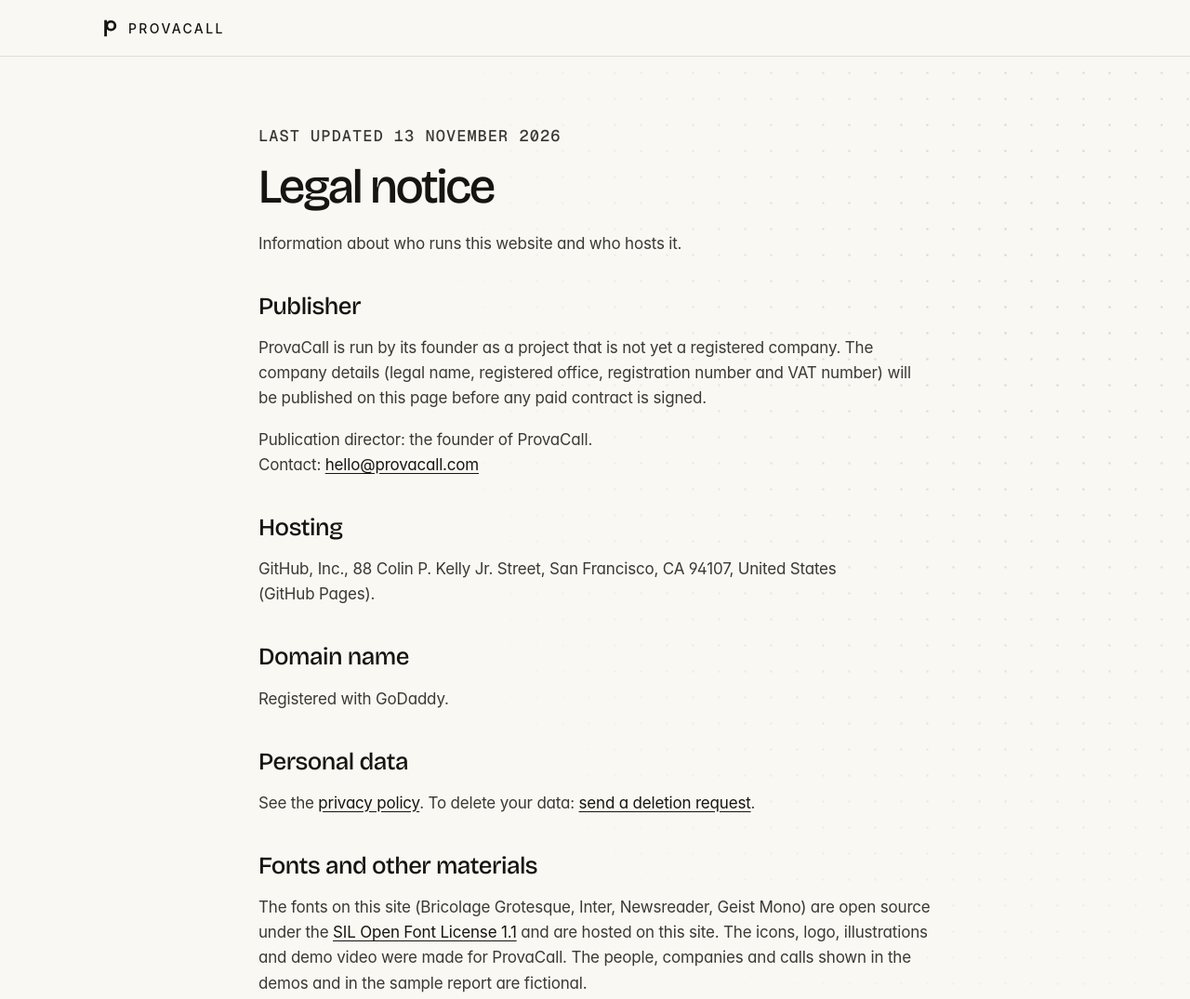
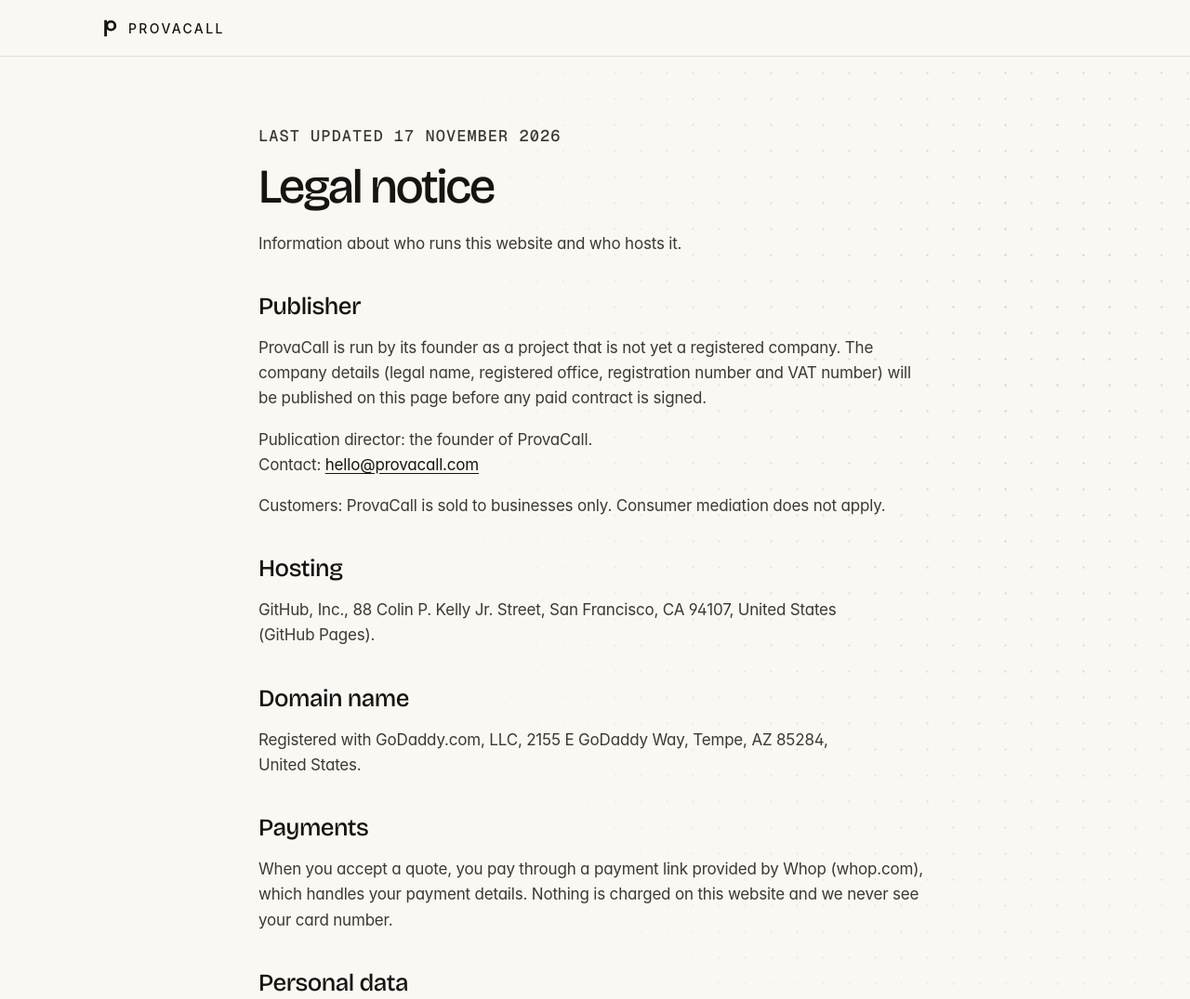
Before and after one commit to hichamsbn/provacall, a plain HTML site: page legal.html in a window 1280 px wide. Shown: the top 1075 px of the page at 93% size. Drawn offline with Linux system fonts and the light colour scheme.

Commit message:
Site : mentions légales complétées, paiement par lien Whop dans la confidentialité et les conditions

```diff
--- a/legal.html
+++ b/legal.html
@@ -19,20 +19,27 @@
 <header class="header"><div class="wrap"><a href="index.html" class="logo"><i></i>ProvaCall</a></div></header>
 <main id="main" class="legal deco deco-dots" tabindex="-1">
 <div class="wrap">
-<p class="legal-meta">Last updated 13 November 2026</p>
+<p class="legal-meta">Last updated 17 November 2026</p>
 <h1>Legal notice</h1>
 
 <p class="lead">Information about who runs this website and who hosts it.</p>
 
 <h2>Publisher</h2>
 <p>ProvaCall is run by its founder as a project that is not yet a registered company. The company details (legal name, registered office, registration number and VAT number) will be published on this page before any paid contract is signed.</p>
+<!-- À COMPLÉTER dès que le statut juridique existe, AVANT tout contrat payant (obligatoire en France pour un site professionnel) :
+     dénomination ou nom de l'entrepreneur · forme juridique · capital (si société) · adresse du siège · numéro SIREN/RCS · numéro de TVA intracommunautaire
+     · nom du directeur de la publication · e-mail et téléphone de contact. Voir docs/produit/statut-juridique.md. -->
 <p>Publication director: the founder of ProvaCall.<br>Contact: <a href="mailto:hello@provacall.com">hello@provacall.com</a></p>
+<p>Customers: ProvaCall is sold to businesses only. Consumer mediation does not apply.</p>
 
 <h2>Hosting</h2>
 <p>GitHub, Inc., 88 Colin P. Kelly Jr. Street, San Francisco, CA 94107, United States (GitHub Pages).</p>
 
 <h2>Domain name</h2>
-<p>Registered with GoDaddy.</p>
+<p>Registered with GoDaddy.com, LLC, 2155 E GoDaddy Way, Tempe, AZ 85284, United States.</p>
+
+<h2>Payments</h2>
+<p>When you accept a quote, you pay through a payment link provided by Whop (whop.com), which handles your payment details. Nothing is charged on this website and we never see your card number.</p>
 
 <h2>Personal data</h2>
 <p>See the <a href="privacy.html">privacy policy</a>. To delete your data: <a href="mailto:hello@provacall.com?subject=Data%20deletion%20request%20-%20ProvaCall&amp;body=Hello%2C%0A%0APlease%20delete%20all%20personal%20data%20you%20hold%20about%20me.%0A%0AThe%20email%20address%20I%20used%3A%20%0ACompany%3A%20%0A%0AThank%20you.">send a deletion request</a>.</p>
```
Also changed, not shown: privacy.html (+1 -0 lines), terms.html (+1 -1 lines).
